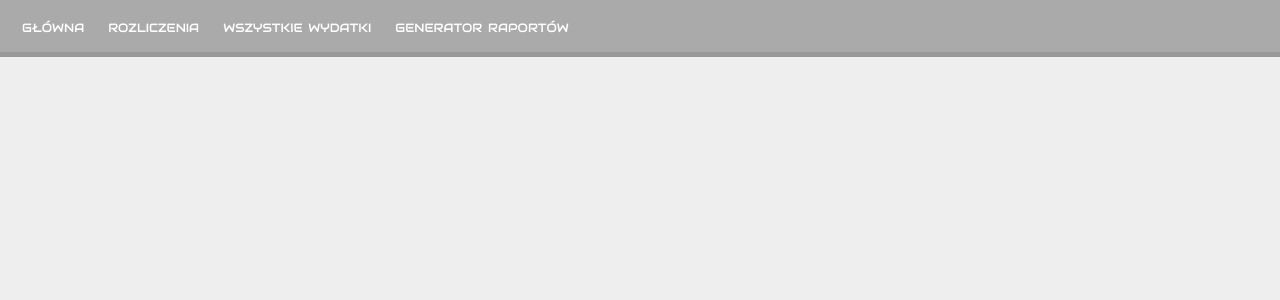
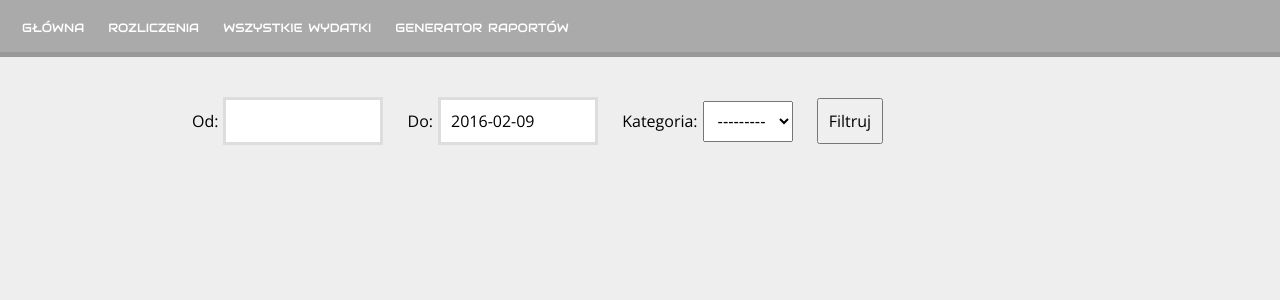
Before and after one commit to localghost/budget, a Django app: page /list_io in a window 1280 px wide. Shown: the top 300 px of the page. Run offline with Django 3.2, Linux system fonts and the light colour scheme; data that the repository does not hold is empty; some libraries are stand-ins or nearby versions.

Commit message:
Add filtering on list io site.

```diff
--- a/src/registry/forms.py
+++ b/src/registry/forms.py
@@ -1,6 +1,7 @@
 from django.forms import ModelForm
 from models import IOModel, CategoryModel, PaymentMethodModel
 from django.db.models.functions import Lower
+from django import forms
 
 class IOForm(ModelForm):
     class Meta:
@@ -11,3 +12,14 @@ class IOForm(ModelForm):
         super(IOForm, self).__init__(*args, **kwargs)
         self.fields['category'].queryset = CategoryModel.objects.order_by(Lower('name'))
         self.fields['payment_method'].queryset = PaymentMethodModel.objects.order_by(Lower('name'))
+
+
+class ListIOFilterForm(forms.Form):
+    start_date = forms.DateField(required=False, label="Od")
+    end_date = forms.DateField(required=False, label="Do")
+    category = forms.ModelChoiceField(required=False, queryset=CategoryModel.objects.all(), label="Kategoria")
+
+    def __init__(self, *args, **kwargs):
+        self.label_suffix = ':'
+
+        super(ListIOFilterForm, self).__init__(*args, **kwargs)
--- a/src/registry/static/registry/base.css
+++ b/src/registry/static/registry/base.css
@@ -20,7 +20,7 @@ input {
     padding: 10px;
 }
 
-input[type=text], input[type=number] {
+input[type=text], input[type=number], input[type=date] {
     border: 3px solid #ddd;
     font-size: 1em;
 }
@@ -29,7 +29,13 @@ input[type=submit] {
     font-size: 1em;
 }
 
+input[type=date] {
+
+    width: 160px;
+}
+
 select {
+    padding: 10px;
     font-size: 1em;
 }
 
--- /dev/null
+++ b/src/registry/static/registry/list_io.css
@@ -0,0 +1,22 @@
+#io_list_filter {
+    margin-bottom: 40px;
+}
+
+#io_list_filter label {
+    display: inline-block;
+    margin-right: 5px;
+}
+
+#id_start_date,
+#id_end_date {
+    width: 160px;
+}
+
+label[for=id_end_date],
+label[for=id_category] {
+    margin-left: 20px;
+}
+
+#io_list_filter .middle {
+    margin-left: 20px;
+}
--- a/src/registry/templates/registry/list_io.html
+++ b/src/registry/templates/registry/list_io.html
@@ -5,15 +5,23 @@
 {% block scripts %}
 <script language="javascript">
 $(document).ready(function() {
+    $('#id_start_date').datepicker({dateFormat: "yy-mm-dd"});
+    $('#id_end_date').datepicker({dateFormat: "yy-mm-dd"});
 });
 </script>
 {% endblock %}
 
 {% block css %}
 <link rel="stylesheet" href="{% static 'registry/io_list.css' %}">
+<link rel="stylesheet" href="{% static 'registry/list_io.css' %}">
 {% endblock %}
 
 {% block content %}
+<form id="io_list_filter" name="io_list_filter" action="{% url 'registry:list_io' %}" method="post">
+    {% csrf_token %}
+    {{ form }}
+    <input class="middle" type="submit" value="Filtruj" />
+</form>
 {% if ios %}
 {% include "registry/io_list.html" %}
 {% endif %}
--- a/src/registry/views.py
+++ b/src/registry/views.py
@@ -8,7 +8,7 @@ from django.core.urlresolvers import reverse
 from django.utils.dateparse import parse_date
 
 from .models import IOModel, CategoryModel, BillingCycleModel
-from .forms import IOForm
+from .forms import IOForm, ListIOFilterForm
 from .reports import OverviewReport
 
 # class Referer(object):
@@ -61,7 +61,23 @@ class BillingsView(View):
 
 class ListIOView(View):
 	def get(self, request):
-		return render(request, r'registry/list_io.html', {'ios': IOModel.objects.all().order_by('registered')})
+		form = ListIOFilterForm(initial={'end_date': datetime.datetime.now().strftime('%Y-%m-%d')})
+		return render(request, r'registry/list_io.html', {'ios': IOModel.objects.all().order_by('registered'), 'form': form})
+
+	def post(self, request):
+		form = ListIOFilterForm(request.POST)
+		if form.is_valid():
+			filter_args = {}
+			if form.cleaned_data['start_date']:
+				filter_args['registered__gte'] = form.cleaned_data['start_date']
+			if form.cleaned_data['end_date']:
+				filter_args['registered__lte'] = form.cleaned_data['end_date']
+			if form.cleaned_data['category']:
+				filter_args['category_id'] = int(form.cleaned_data['category'])
+			ios = IOModel.objects.filter(**filter_args).order_by('registered')
+		else:
+			ios = IOModel.objects.all().order_by('registered')
+		return render(request, r'registry/list_io.html', {'ios': ios, 'form': form})
 
 
 class DeleteIOView(View):
```
Also changed, not shown: src/registry/static/registry/io_form.css (+0 -16 lines), src/registry/static/registry/report_generator.css (+0 -7 lines).
